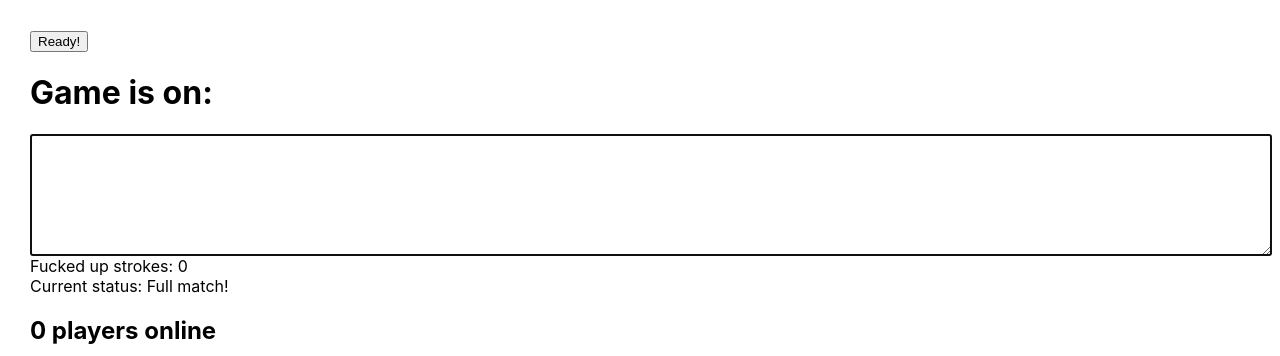
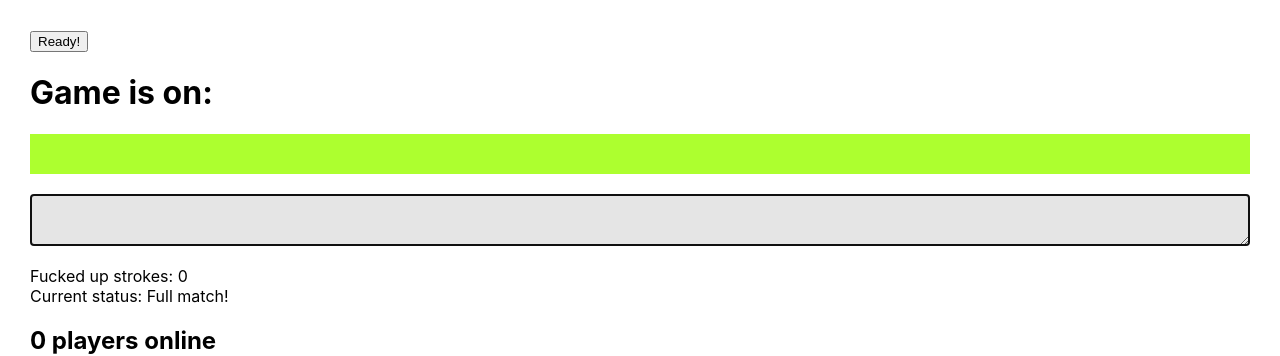
Before and after one commit to ThePaavero/competitive-typing, a React app in the folder client/: page / in a window 1280 px wide. Shown: the top 356 px of the page. Built offline with nearby package versions, Linux system fonts and the light colour scheme; no server answers.

Commit message:
Visuals, mostly.

```diff
--- a/client/src/components/GameFrame.tsx
+++ b/client/src/components/GameFrame.tsx
@@ -44,7 +44,7 @@ class GameFrame extends React.Component<GameFrameProps, GameFrameState> {
 
   renderText(): JSX.Element {
     return (
-      <div className={this.state.matchingTexts ? 'good' : 'bad'}>
+      <div className={'text-display ' + (this.state.matchingTexts ? 'good' : 'bad')}>
         <span className="covered">{this.state.playerText}</span>
         <span className="untouched">{this.props.text.substring(this.state.playerText.length)}</span>
       </div>
@@ -67,7 +67,9 @@ class GameFrame extends React.Component<GameFrameProps, GameFrameState> {
         <div className="server-text">
           {this.renderText()}
         </div>
-        <textarea onChange={this.onPlayerTextChange.bind(this)} autoFocus/>
+        <textarea
+          onChange={this.onPlayerTextChange.bind(this)}
+          autoFocus/>
         {this.displayErrors()}
       </div>
     )
--- a/client/src/scss/_GameFrame.scss
+++ b/client/src/scss/_GameFrame.scss
@@ -1,10 +1,18 @@
 .GameFrame {
+
+  * {
+    box-sizing: border-box;
+  }
 
   textarea {
     display: block;
     width: 100%;
     padding: 10px;
-    min-height: 100px;
+    min-height: 50px;
+    margin: 20px 0;
+    font-family: monospace, Monospaced;
+    background-color: rgba(0, 0, 0, 0.1);
+    color: blue;
   }
 
   .status-wrapper {
@@ -14,13 +22,19 @@
     }
   }
 
-  .good {
-    background-color: greenyellow;
+  .text-display {
+    padding: 20px;
+    font-family: monospace, Monospaced;
+
+    &.good {
+      background-color: greenyellow;
+    }
+
+    &.bad {
+      background-color: #ff484b;
+    }
   }
 
-  .bad {
-    background-color: #ff484b;
-  }
 
   .covered {
     color: rgba(0, 0, 0, 1);
```
Also changed, not shown: 1 other file (tests, documents, lock files or other folders).
